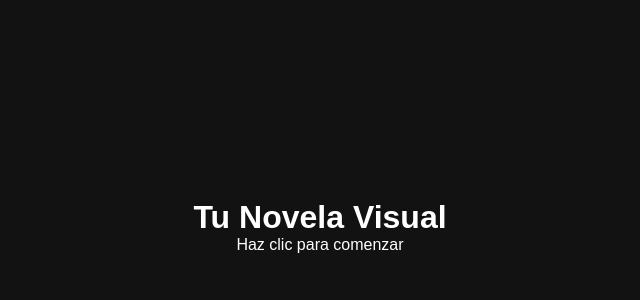
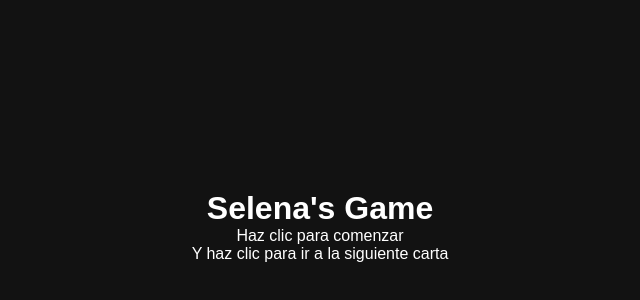
Before and after one commit to vexzraw/selenas-game, a plain HTML site: page index.html in a window 1280 px wide. Shown: the part 174-474 px from the top of the page, without its empty margins (320-960 px from the left). Drawn offline with Linux system fonts and the light colour scheme; a web font is replaced by a local one.

Commit message:
Update index.html

```diff
--- a/index.html
+++ b/index.html
@@ -3,7 +3,7 @@
 <head>
   <meta charset="UTF-8" />
   <meta name="viewport" content="width=device-width, initial-scale=1.0"/>
-  <title>Novela Visual</title>
+  <title>Selena's Game</title>
   <link href="https://fonts.googleapis.com/css2?family=Luxurious+Roman&display=swap" rel="stylesheet"/>
   <style>
     *, *::before, *::after { box-sizing: border-box; margin: 0; padding: 0; }
@@ -231,8 +231,9 @@
 </head>
 <body>
     <div id="start-screen" class="interact-screen">
-        <h1>Tu Novela Visual</h1>
+        <h1>Selena's Game</h1>
         <p>Haz clic para comenzar</p>
+        <p>Y haz clic para ir a la siguiente carta</p>
     </div>
 
     <div id="juego">
```
